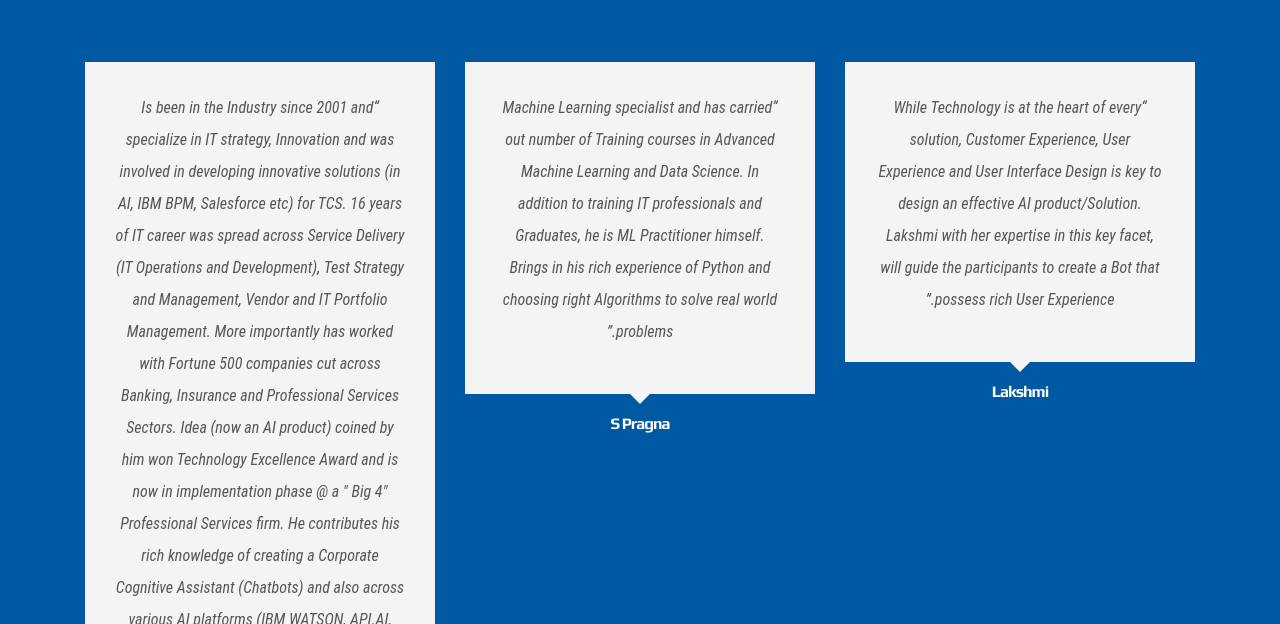
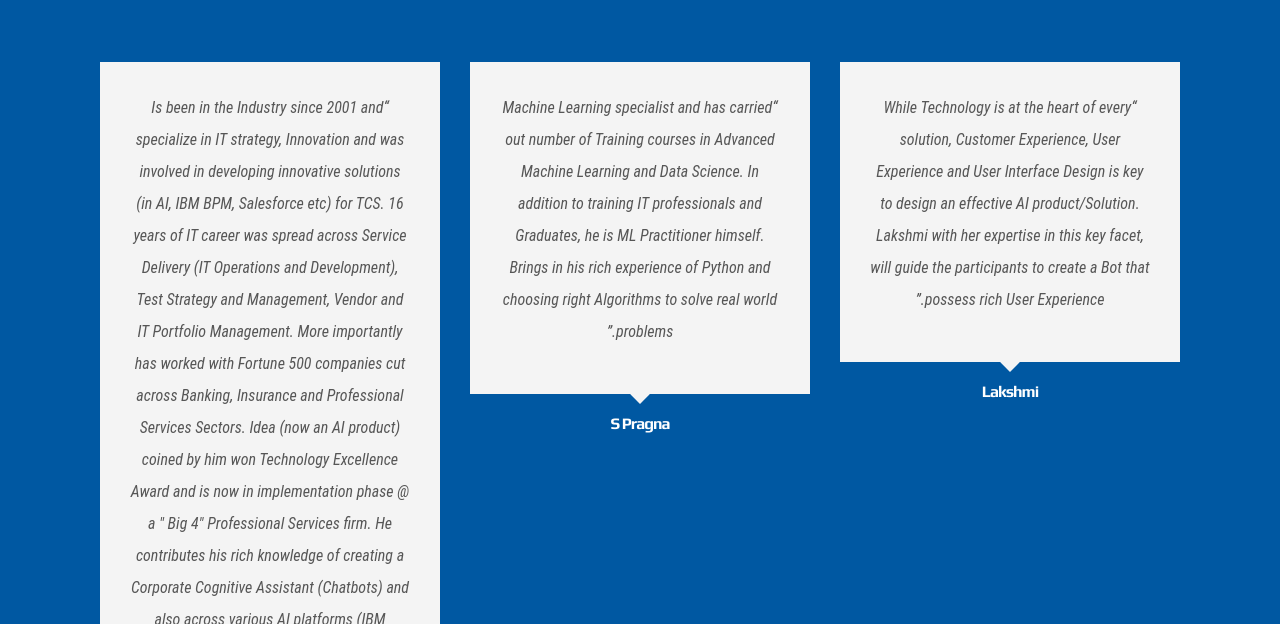
Before and after one commit to a2iai/a2iai.github.io, a plain HTML site: page Our Trainers.html in a window 1280 px wide. Shown: the part 176-800 px from the top of the page. Drawn offline with Linux system fonts and the light colour scheme; files that its build step writes are made by us from their sources; files whose address does not match are found by name; a web font is replaced by a local one.

Commit message:
Update Our Trainers.html

```diff
--- a/Our Trainers.html
+++ b/Our Trainers.html
@@ -81,7 +81,7 @@
 
     <div class="mbr-testimonials mbr-section mbr-section-nopadding">
         <div class="container">
-            <div class="row"><div class="col-xs-12 col-lg-4">
+            <div class="col-xs-12 col-lg-4">
 
                     <div class="mbr-testimonial card">
                         <div class="card-block"><p>“Is been in the Industry since 2001 and specialize in IT strategy, Innovation and was involved in developing innovative solutions (in AI, IBM BPM, Salesforce etc) for TCS. 16 years of IT career was spread across Service Delivery (IT Operations and Development), Test Strategy and Management, Vendor and IT Portfolio Management. More importantly has worked with Fortune 500 companies cut across Banking, Insurance and Professional Services Sectors. Idea (now an AI product) coined by him won Technology Excellence Award and is now in implementation phase @ a " Big 4" Professional Services firm. He contributes his rich knowledge of creating a Corporate Cognitive Assistant (Chatbots) and  also across various AI platforms (IBM WATSON, API.AI, LUIS etc).”</p></div>
```
